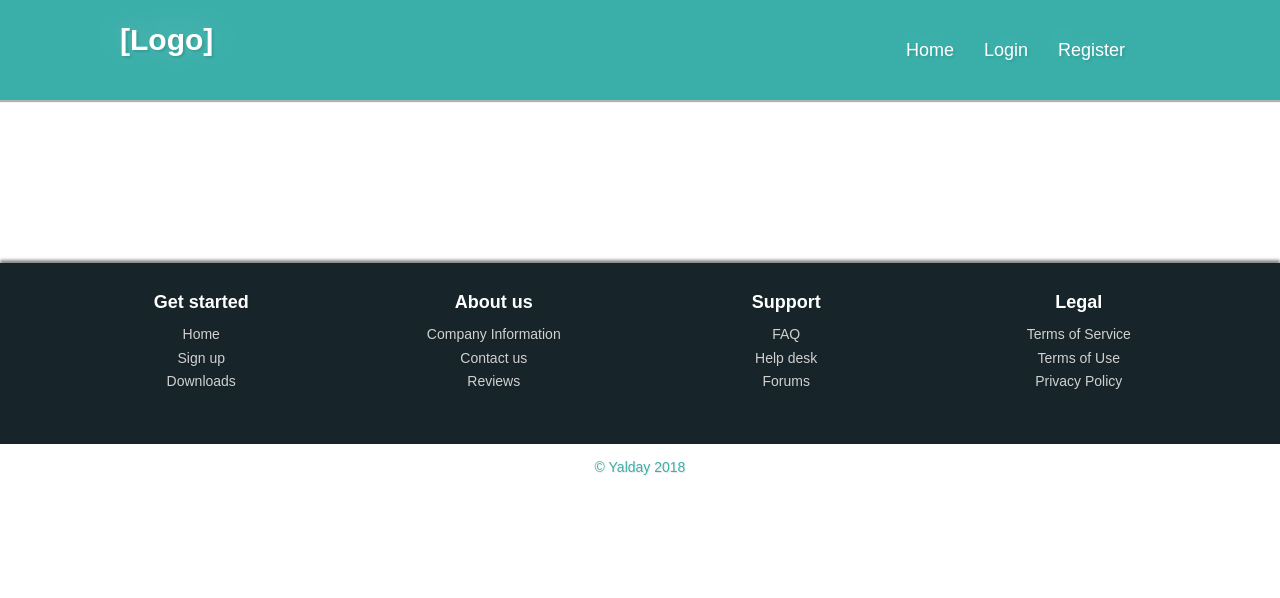
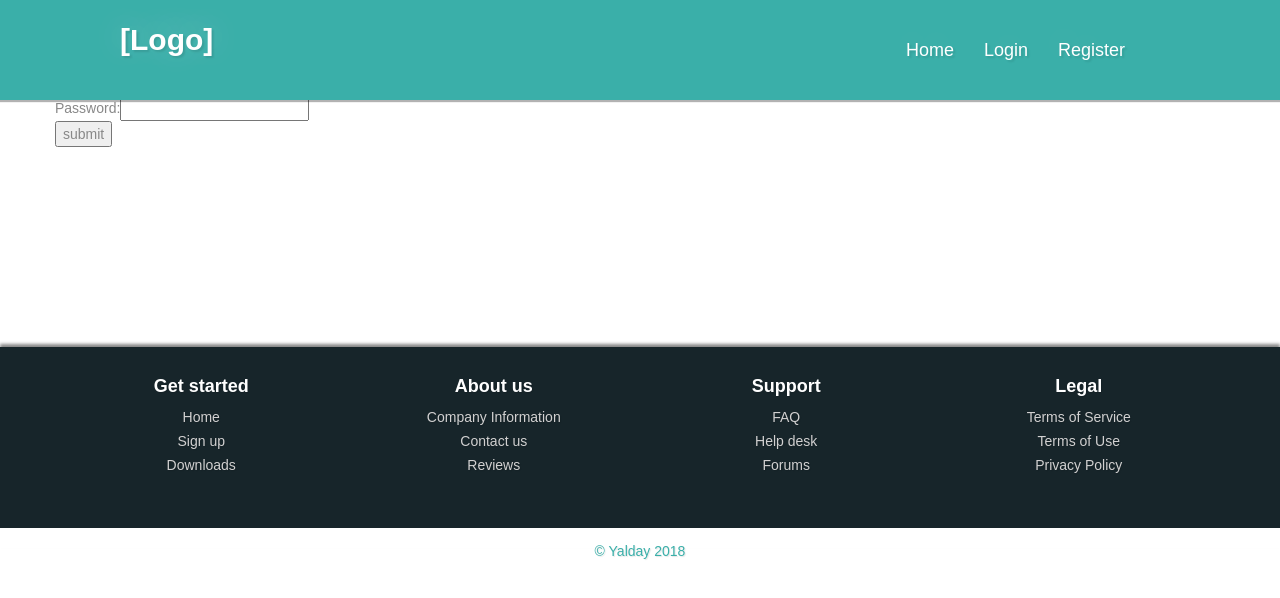
Before and after one commit to yaldayteam/yaldayBoot, an Angular app: page /login in a window 1280 px wide. Shown: the top 598 px of the page. Built offline with nearby package versions, Linux system fonts and the light colour scheme.

Commit message:
Formatting

```diff
--- a/src/app/app-routing.module.ts
+++ b/src/app/app-routing.module.ts
@@ -3,8 +3,8 @@ import { RouterModule, Routes } from '@angular/router';
 import { MerchantsComponent} from './merchants/merchants.component';
 import { DashboardComponent }   from './dashboard/dashboard.component';
 import { MerchantDetailComponent }  from './merchant-detail/merchant-detail.component';
-import {LoginComponent} from "./login/login.component";
-import {RegisterComponent} from "./register/register.component";
+import { LoginComponent } from "./login/login.component";
+import { RegisterComponent } from "./register/register.component";
 
 const routes: Routes = [
   { path: '', redirectTo: '/dashboard', pathMatch: 'full' },
--- a/src/app/dashboard/dashboard.component.html
+++ b/src/app/dashboard/dashboard.component.html
@@ -1,9 +1,5 @@
 <div class="container">
   <div class="row">
-
-
-
-
 
 <div class="jumbotron text-center">
   <h1>Search</h1>
--- a/src/app/login/login.component.html
+++ b/src/app/login/login.component.html
@@ -1 +1,21 @@
-<h2>Login</h2>
+
+<h1>Login</h1>
+<div class="container">
+  <div class="row">
+  <form name='f' action="login" method='POST'>
+    <table>
+      <tr>
+        <td>User:</td>
+        <td><input type='text' name='username' value=''></td>
+      </tr>
+      <tr>
+        <td>Password:</td>
+        <td><input type='password' name='password' /></td>
+      </tr>
+      <tr>
+        <td><input name="submit" type="submit" value="submit" /></td>
+      </tr>
+    </table>
+  </form>
+  </div>
+</div>
--- a/src/app/login/login.component.ts
+++ b/src/app/login/login.component.ts
@@ -7,9 +7,12 @@ import { Component, OnInit } from '@angular/core';
 })
 export class LoginComponent implements OnInit {
 
-  constructor() { }
+  constructor() {
+    console.log("constructor login")
+  }
 
   ngOnInit() {
+    console.log("init login")
   }
 
 }
--- a/src/app/register/register.component.html
+++ b/src/app/register/register.component.html
@@ -1 +1,2 @@
 <h2>Register</h2>
+<p>Register here</p>
--- a/src/app/register/register.component.ts
+++ b/src/app/register/register.component.ts
@@ -7,9 +7,12 @@ import { Component, OnInit } from '@angular/core';
 })
 export class RegisterComponent implements OnInit {
 
-  constructor() { }
+  constructor() {
+    console.log("register constructor")
+  }
 
   ngOnInit() {
+    console.log("init register")
   }
 
 }
```
